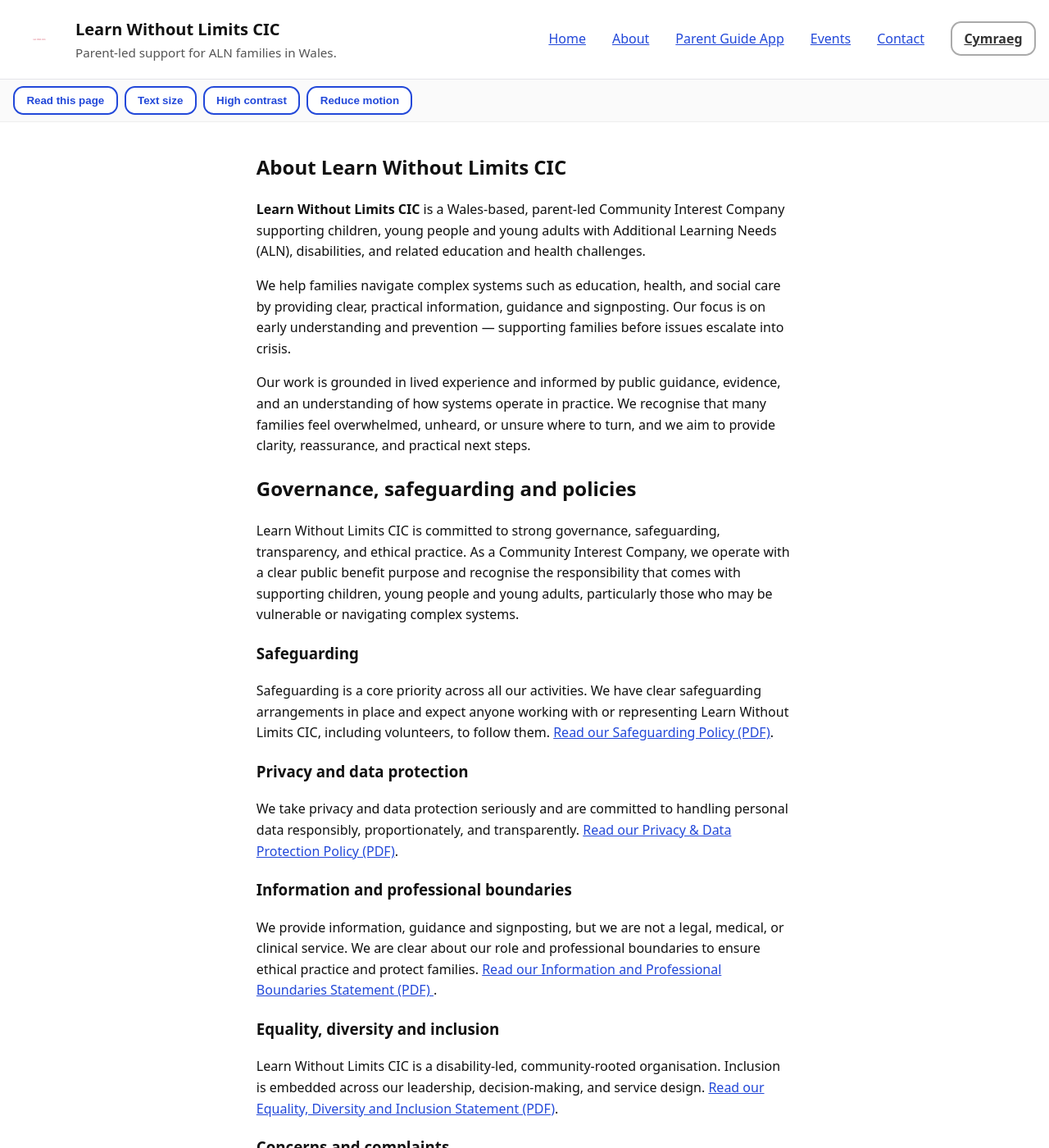
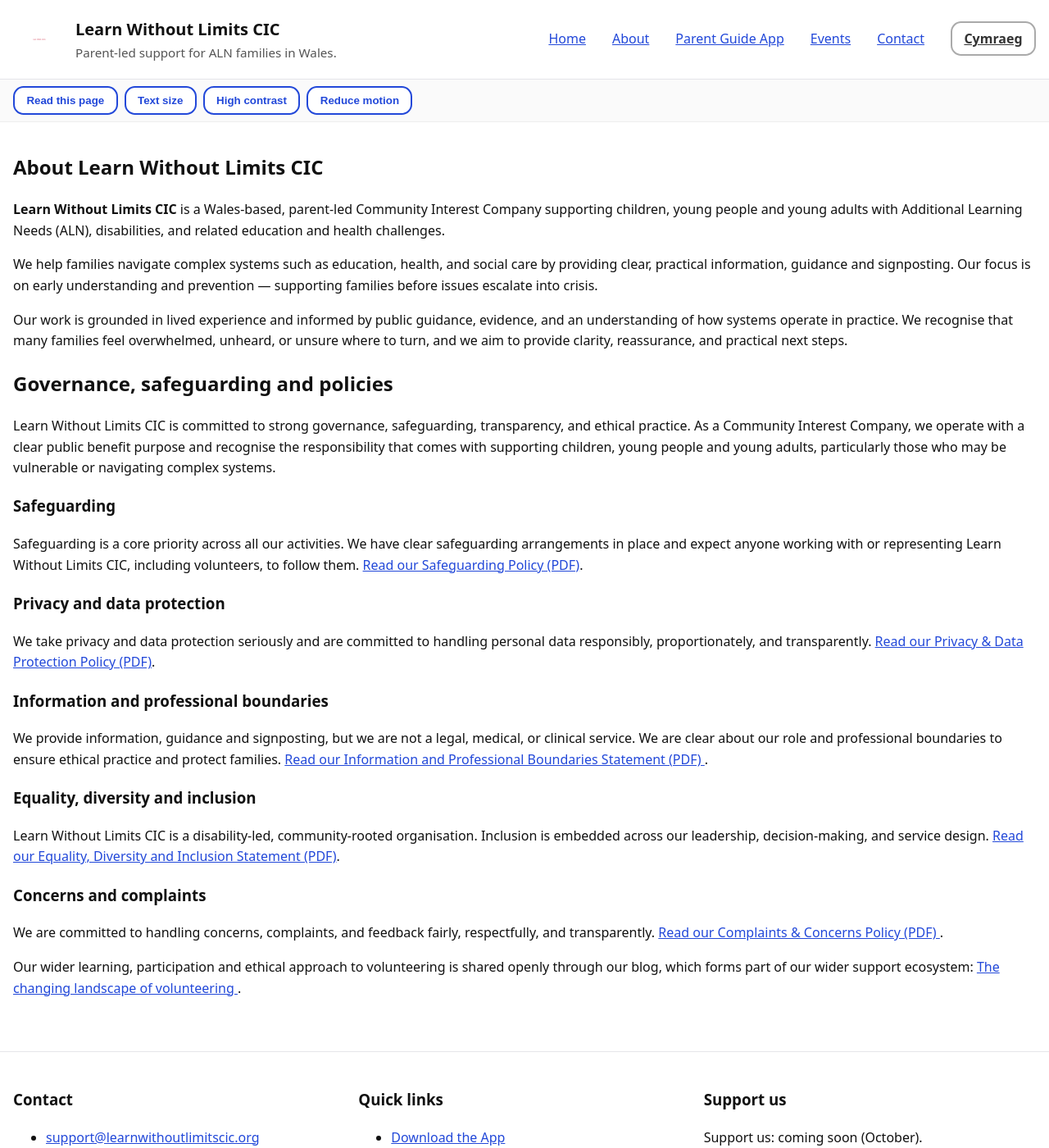
Before and after one commit to StephShobiye/learnwithoutlimitscic.github.io, a Jekyll site: the page about.en.html, which Jekyll copies as it is, in a window 1280 px wide and 1400 px high. Shown: the whole window at 82% size. Built offline with Jekyll 4.4.1, drawn with Linux system fonts in a browser that asks for light colours.

Commit message:
Update styles.css
correct text width

```diff
--- a/assets/css/styles.css
+++ b/assets/css/styles.css
@@ -29,6 +29,10 @@
 .grid.two{display:grid;grid-template-columns:repeat(2,minmax(0,1fr));gap:1rem;padding:1rem}
 .card{background:var(--card);padding:1rem;border-radius:1rem;border:1px solid #e5e5ea}
 .content{padding:1rem;max-width:75ch;margin-inline:auto}
+
+.content.wide{
+  max-width:none;
+}
 .cards{display:grid;grid-template-columns:repeat(auto-fit,minmax(260px,1fr));gap:1rem}
 .form{display:grid;gap:.5rem;max-width:60ch}
 .form input,.form textarea{padding:.6rem;border-radius:.6rem;border:1px solid #bbb}
```
